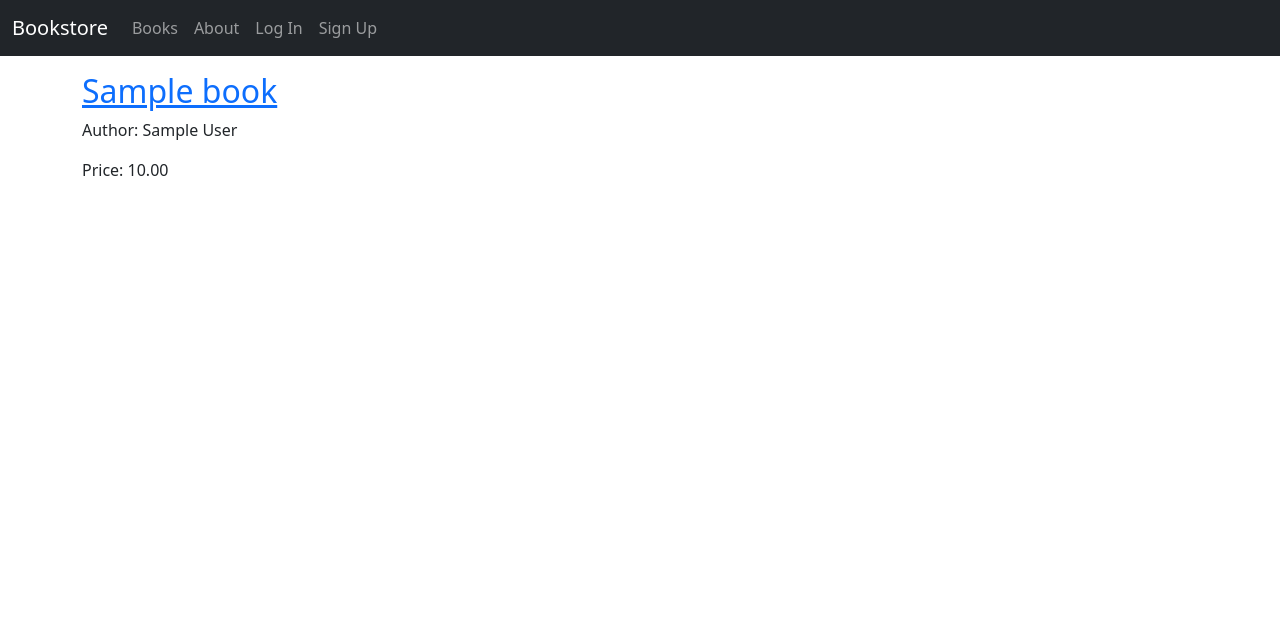
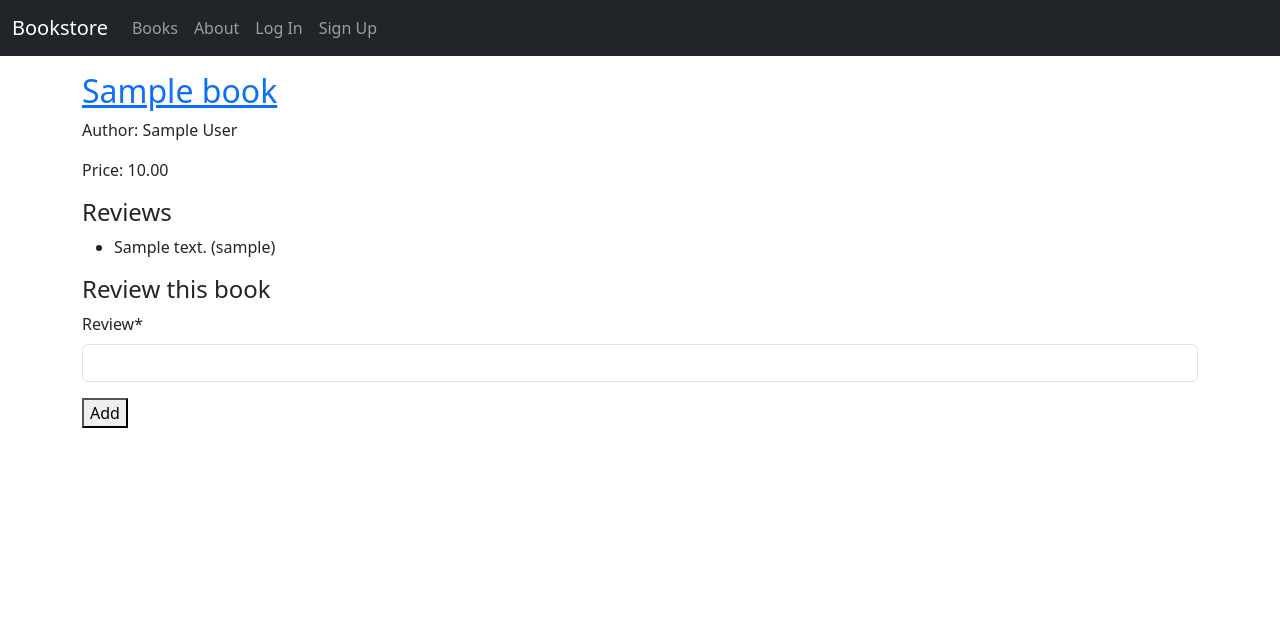
Before and after one commit to mgrecuccio/bookstore, a Django app: page /books/00000000-0000-0000-0000-000000000001/ in a window 1280 px wide. Shown: the top 627 px of the page. Run offline with Django 5.2, Linux system fonts and the light colour scheme; tables that the repository leaves empty hold one stand-in row (values such as "Sample post"); parts of the project's set-up code (start-up, migrations or seed data) failed here and were passed over; some libraries are stand-ins or nearby versions.

Commit message:
Adding reviews app

```diff
--- a/accounts/forms.py
+++ b/accounts/forms.py
@@ -1,7 +1,8 @@
 from django.contrib.auth import get_user_model
-from django.contrib.auth.forms import UserCreationForm, UserChangeForm
+from django.contrib.auth.forms import UserChangeForm, AdminUserCreationForm
 
-class CustomUserCreationForm(UserCreationForm):
+
+class CustomUserCreationForm(AdminUserCreationForm):
     class Meta:
         model = get_user_model()
         fields = (
--- /dev/null
+++ b/books/forms.py
@@ -0,0 +1,8 @@
+from django import forms
+from .models import Review
+
+
+class ReviewForm(forms.ModelForm):
+    class Meta:
+        model = Review
+        fields = ('review',)
--- a/books/models.py
+++ b/books/models.py
@@ -1,5 +1,6 @@
 import uuid
 
+from django.contrib.auth import get_user_model
 from django.db import models
 from django.urls import reverse
 
@@ -19,3 +20,19 @@ class Book(models.Model):
 
     def get_absolute_url(self):
         return reverse("book_detail", args=[str(self.id)])
+
+
+class Review(models.Model):
+    book = models.ForeignKey(
+        Book,
+        on_delete=models.CASCADE,
+        related_name="reviews",
+    )
+    review = models.CharField(max_length=255)
+    author = models.ForeignKey(
+        get_user_model(),
+        on_delete=models.CASCADE,
+    )
+
+    def __str__(self):
+        return self.review
--- a/books/views.py
+++ b/books/views.py
@@ -1,5 +1,8 @@
-from django.views.generic import ListView, DetailView
+from django.urls import reverse
+from django.views.generic import ListView, DetailView, FormView
+from django.views.generic.detail import SingleObjectMixin
 
+from books.forms import ReviewForm
 from books.models import Book
 
 
@@ -9,7 +12,44 @@ class BookListView(ListView):
     template_name = "books/book_list.html"
     context_object_name = "book_list"
 
+
 class BookDetailView(DetailView):
+    context_object_name = "book"
+
+    def get(self, request, *args, **kwargs):
+        view = ReviewGet.as_view()
+        return view(request, *args, **kwargs)
+
+    def post(self, request, *args, **kwargs):
+        view = ReviewPost.as_view()
+        return view(request, *args, **kwargs)
+
+
+class ReviewGet(DetailView):
     model = Book
     template_name = "books/book_detail.html"
-    context_object_name = "book"
+
+    def get_context_data(self, **kwargs):
+        context = super().get_context_data(**kwargs)
+        context["form"] = ReviewForm()
+        return context
+
+class ReviewPost(SingleObjectMixin, FormView):
+    model = Book
+    form_class = ReviewForm
+    template_name = 'books/book_detail.html'
+
+    def post(self, request, *args, **kwargs):
+        self.object = self.get_object()
+        return super().post(request, *args, **kwargs)
+
+    def form_valid(self, form):
+        review = form.save(commit=False)
+        review.book = self.object
+        review.author = self.request.user
+        review.save()
+        return super().form_valid(form)
+
+    def get_success_url(self):
+        book = self.object
+        return reverse("book_detail", kwargs={"pk": book.pk})
--- a/templates/books/book_detail.html
+++ b/templates/books/book_detail.html
@@ -1,9 +1,24 @@
 {% extends "_base.html" %}
+{% load crispy_forms_tags %}
 {% block title %}{{ book.title }}{% endblock title %}
 {% block content %}
     <div class="book-detail">
         <h2><a href="">{{ book.title }}</a></h2>
         <p>Author: {{ book.author }}</p>
         <p>Price: {{ book.price }}</p>
+        <div>
+            <h4>Reviews</h4>
+            <ul>
+                {% for review in book.reviews.all %}
+                    <li>{{ review.review }} ({{ review.author }})</li>
+                {% endfor %}
+            </ul>
+        </div>
+        <h4>Review this book</h4>
+        <form action="" method="POST">
+            {% csrf_token %}
+            {{ form|crispy }}
+            <button type="submit">Add</button>
+        </form>
     </div>
 {% endblock content %}
```
Also changed, not shown: books/admin.py (+7 -1 lines), books/tests.py (+15 -1 lines), books/migrations/0002_review.py (added).
